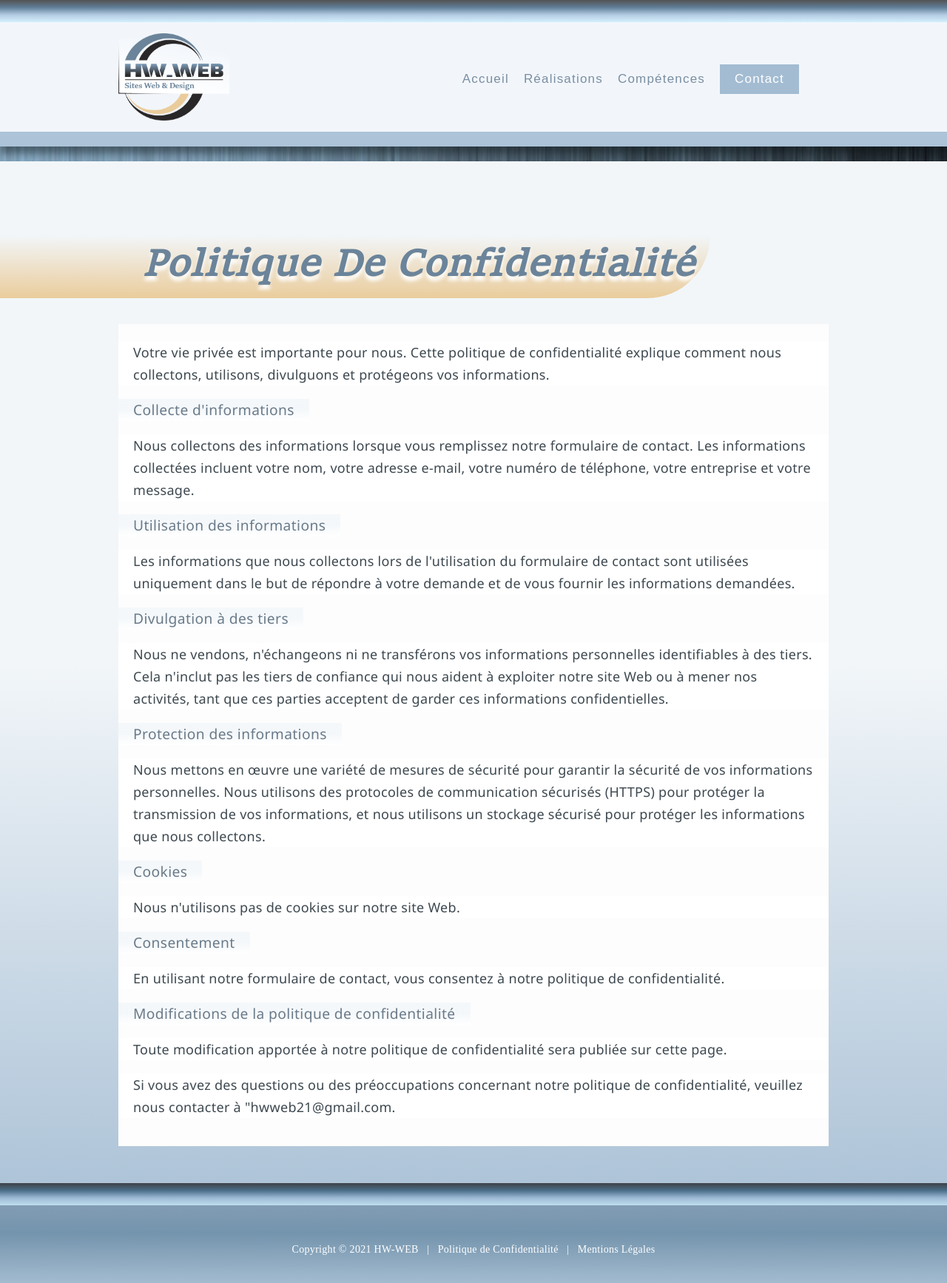
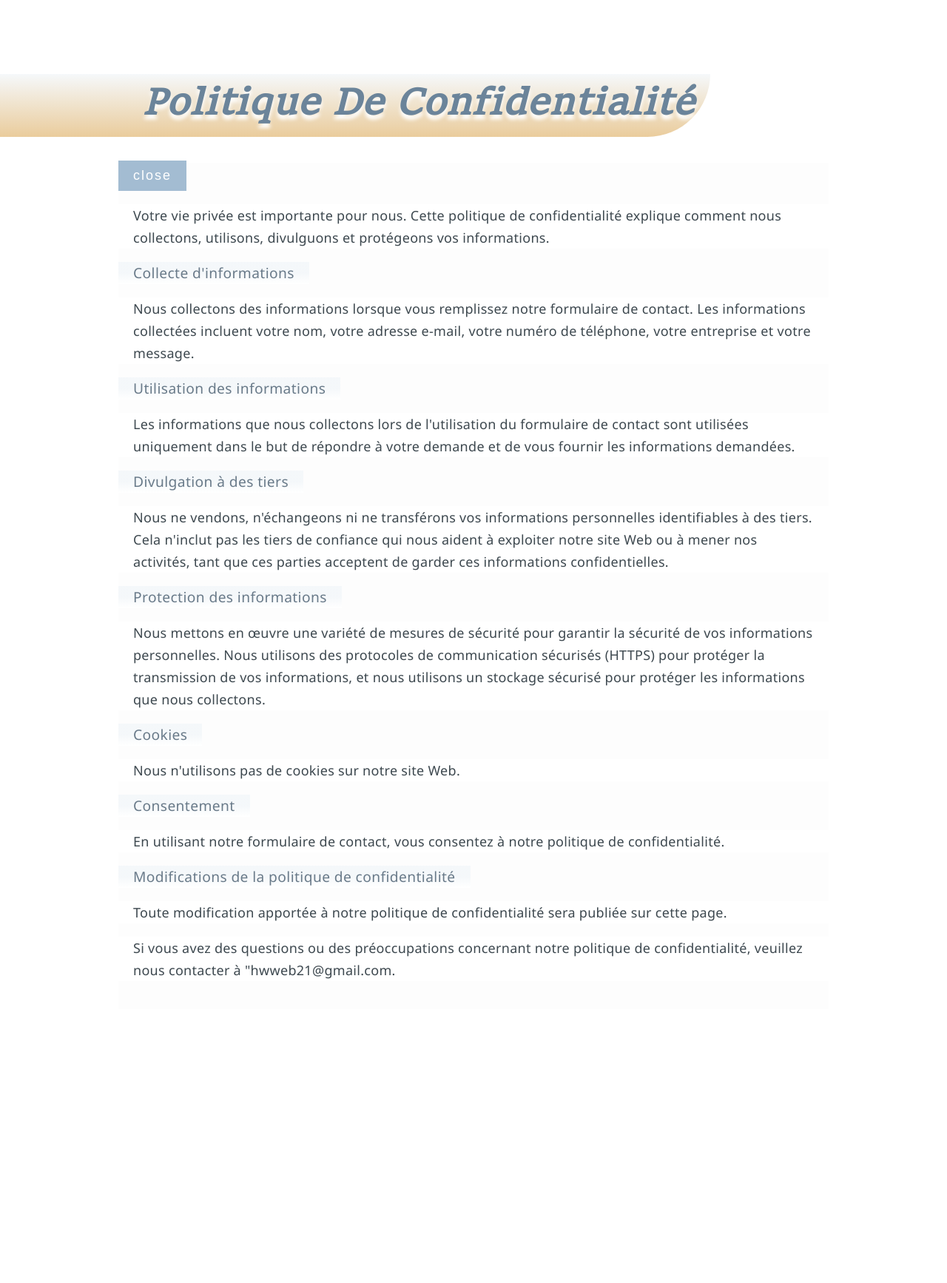
Before and after one commit to heltnx/hw-web, a React (Create React App) app: page /hw-web/Confidentialite in a window 1280 px wide. Shown: the whole page at 74% size. After the commit the page ends 1364 px from the top, so only its background shows below. Built offline with nearby package versions, Linux system fonts and the light colour scheme; a web font is replaced by a local one.

Commit message:
ajustements

```diff
--- a/src/layouts/contactForm/ContactForm.js
+++ b/src/layouts/contactForm/ContactForm.js
@@ -85,7 +85,7 @@ const ContactForm = () => {
                             required
                         />
                         <span style={{ color: 'orange' }}> * </span>
-                        J'ai lu et accepte la <Link to="/Confidentialite" style={{ color: 'blue' }}>"politique de confidentialité"</Link> de ce site.
+                        J'ai lu et accepte la <Link to="/Confidentialite" target="blank" style={{ color: '#666673', cursor: 'pointer', padding: '5px', hover: "white" }}>"politique de confidentialité"</Link> de ce site.
                     </label>
 
                     <button className="custom-button"
--- a/src/pages/confidentialite/Confidentialite.jsx
+++ b/src/pages/confidentialite/Confidentialite.jsx
@@ -1,15 +1,19 @@
 import React from 'react';
-import Layout from '../../layouts/Layout'
+import Button from '../../components/button/Button'
+import { Link } from 'react-router-dom';
 import './confidentialite.css';
 
 
 const Confidentialite = () => {
     return (
-        <Layout>
+        <div>
             <div >
                 <h1>Politique de confidentialité</h1>
             </div>
             <div className='confidentialite'>
+                <Button>
+                    <Link to="/" >close</Link>
+                </Button>
                 <p>Votre vie privée est importante pour nous. Cette politique de confidentialité explique comment nous collectons, utilisons, divulguons et protégeons vos informations.</p>
 
                 <h2>Collecte d'informations</h2>
@@ -35,7 +39,7 @@ const Confidentialite = () => {
 
                 <p>Si vous avez des questions ou des préoccupations concernant notre politique de confidentialité, veuillez nous contacter à "hwweb21@gmail.com.</p>
             </div>
-        </Layout>
+        </div>
     );
 };
 
--- a/src/pages/home/home.js
+++ b/src/pages/home/home.js
@@ -14,9 +14,9 @@ const Home = () => {
                 <div className='a-propos container'>
                     <div className='text'>
                         <p> Je viens de terminer une formation à distance et obtenu le:
-                            <span><nobr><strong>" titre professionel d'intégrateur-web ".</strong></nobr></span><br></br>
+                            <span> titre professionel "d'<strong><nobr>intégrateur-web "</nobr>.</strong></span><br></br>
                             Cela m'a permis d'acquérir de nouvelles compétences dans le domaine du web.<br></br>
-                            Je possède également un <span><strong><nobr>" titre professionnel de web-designer ".</nobr></strong></span></p>
+                            Je possède également un <span>titre professionnel de <strong><nobr> " web-designer ".</nobr></strong></span></p>
                         <p> Je suis une personne de confiance, rigoureuse et méthodique, qui aime relever des défis et apprendre de nouvelles choses.
                             J'ai créé mon auto-entreprise <span><strong><nobr>" HW-WEB "</nobr></strong></span>, afin de pouvoir travailler aussi en freelance'.
                         </p>
```
